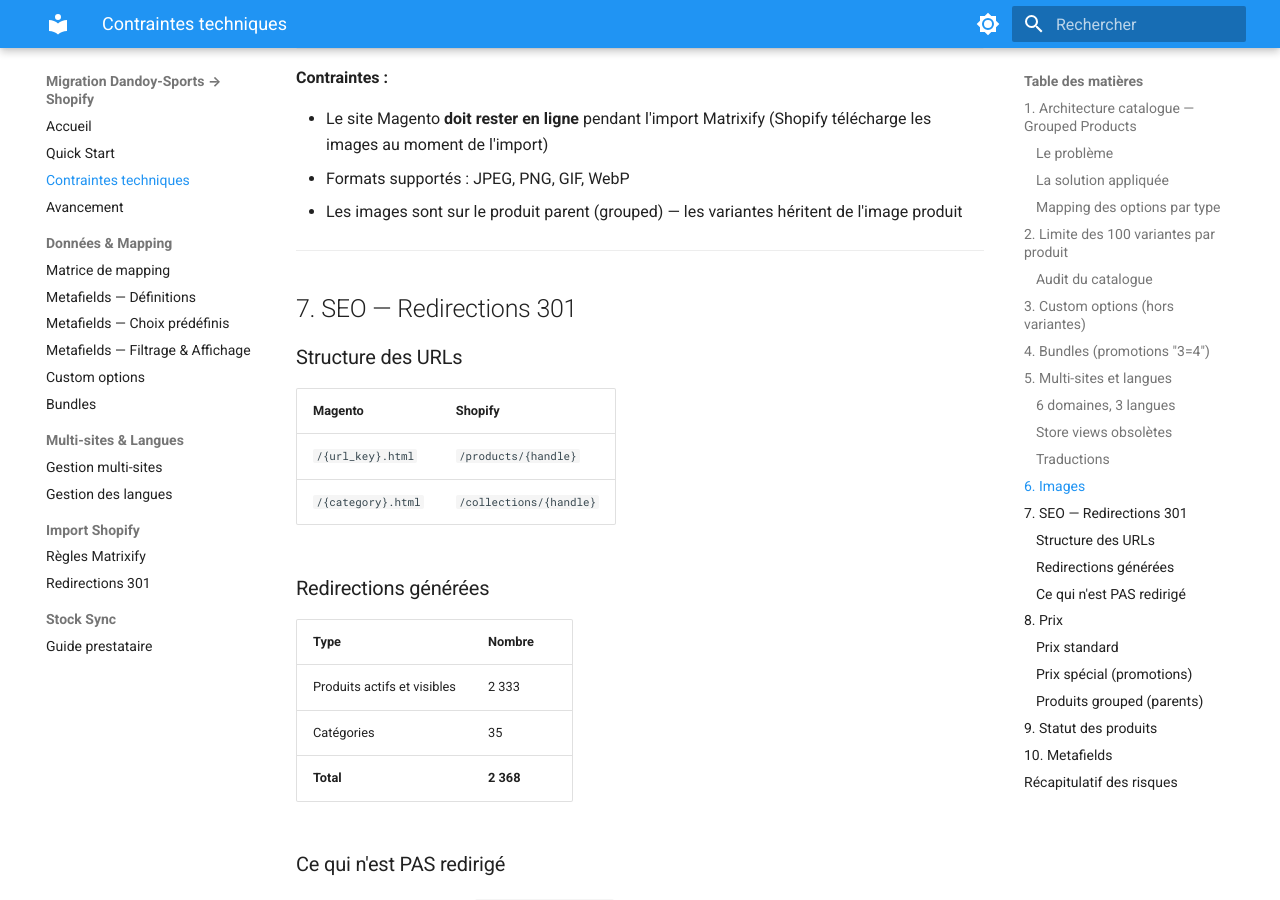
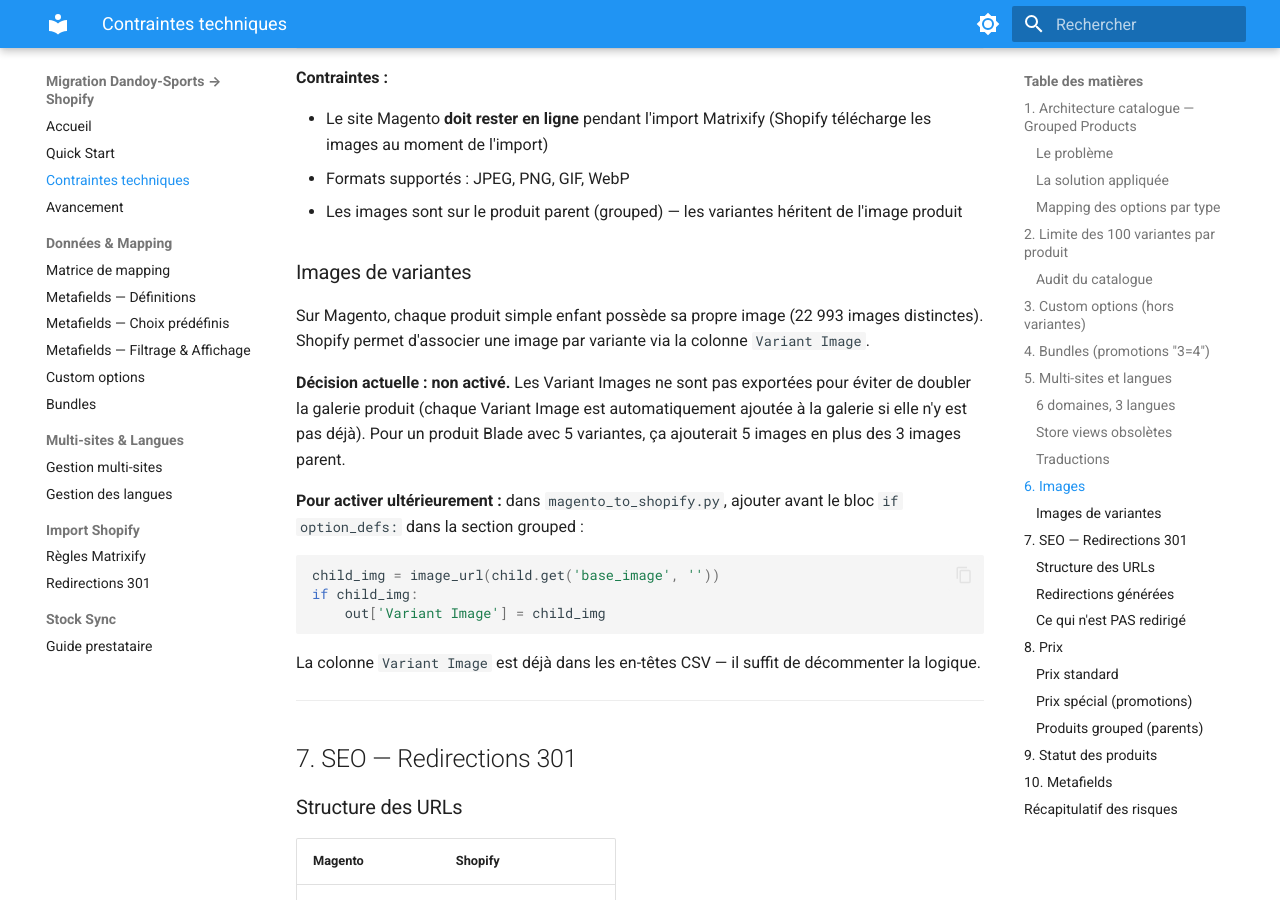
Before and after one commit to Webdigitales/dandoy-migration-2026, an MkDocs documentation site: the page built from 05_DOCS/contraintes-techniques.md, in a window 1280 px wide and 900 px high, scrolled down 4181 px. Built offline with MkDocs 1.6.1 and Material for MkDocs 9.7.7, drawn with Linux system fonts in a browser that asks for light colours.

Commit message:
Document Variant Image decision (disabled) with reactivation instructions
Co-Authored-By: Claude Sonnet 4.6 <noreply@anthropic.com>

````diff
--- a/05_DOCS/contraintes-techniques.md
+++ b/05_DOCS/contraintes-techniques.md
@@ -146,6 +146,27 @@ https://www.dandoy-sports.com/pub/media/catalog/product/...
 - Formats supportés : JPEG, PNG, GIF, WebP
 - Les images sont sur le produit parent (grouped) — les variantes héritent de l'image produit
 
+### Images de variantes
+
+Sur Magento, chaque produit simple enfant possède sa propre image (22 993 images distinctes).
+Shopify permet d'associer une image par variante via la colonne `Variant Image`.
+
+**Décision actuelle : non activé.** Les Variant Images ne sont pas exportées pour éviter
+de doubler la galerie produit (chaque Variant Image est automatiquement ajoutée à la galerie
+si elle n'y est pas déjà). Pour un produit Blade avec 5 variantes, ça ajouterait 5 images
+en plus des 3 images parent.
+
+**Pour activer ultérieurement :** dans `magento_to_shopify.py`, ajouter avant le bloc
+`if option_defs:` dans la section grouped :
+
+```python
+child_img = image_url(child.get('base_image', ''))
+if child_img:
+    out['Variant Image'] = child_img
+```
+
+La colonne `Variant Image` est déjà dans les en-têtes CSV — il suffit de décommenter la logique.
+
 ---
 
 ## 7. SEO — Redirections 301
````
